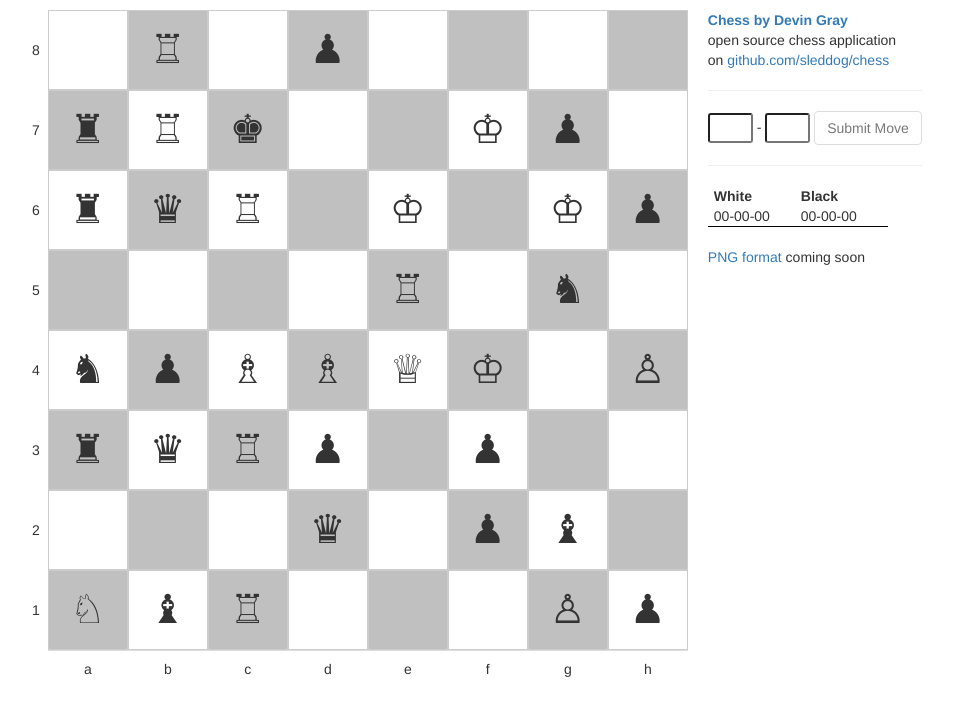
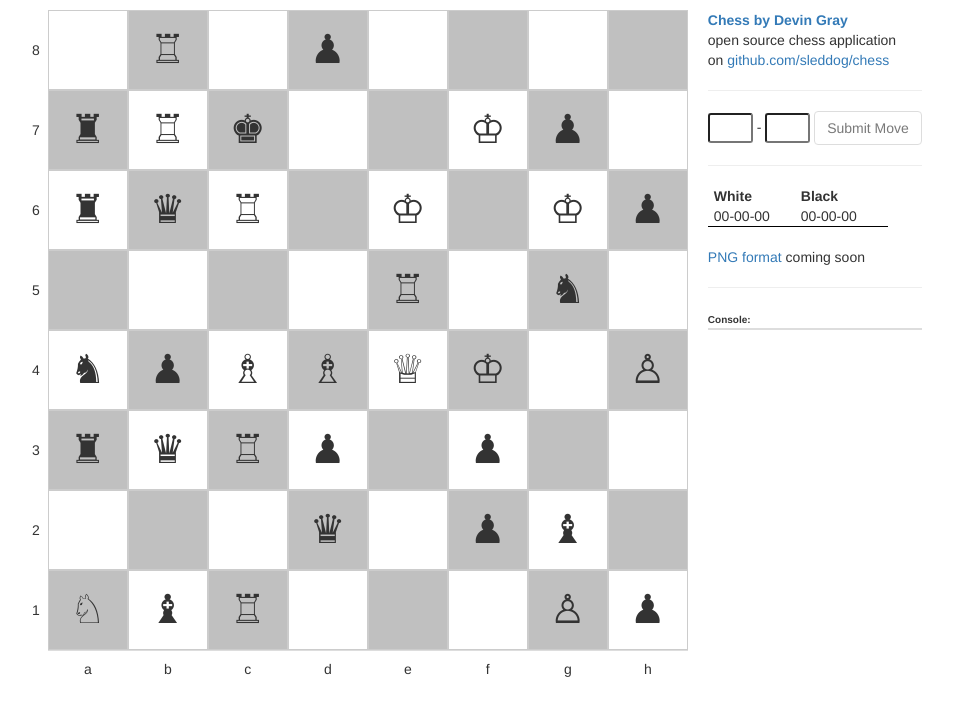
Before and after one commit to sleddog/chess, a PHP site: page /?random=1 in a window 1280 px wide. Shown: the top 716 px of the page, without its empty margins (56-1009 px from the left). Run offline with PHP 8.4, Linux system fonts and the light colour scheme; data that the repository does not hold is empty; some libraries are stand-ins or nearby versions.

Commit message:
add in the chess console to dump data from server AI

```diff
--- a/index.php
+++ b/index.php
@@ -234,6 +234,11 @@ on <a href="https://github.com/sleddog/chess">github.com/sleddog/chess</a><br />
   </p>
   </div>
 <br /><a href="http://en.wikipedia.org/wiki/Portable_Game_Notation">PNG format</a> coming soon
+<br />
+<hr />
+<span style='font-size:10px'><b>Console:</b></span><br />
+<div id='chess_console' style='border: 1px solid #dddddd; font-size: 10px'>
+</div>
 </td>
 </tr></table>
 <hr />
@@ -887,7 +892,7 @@ function get_move_from_server(selectedMove) {
             make_move(data['next-move']);
         }
         if(data['stats']) {
-            update_stats(data['stats']);
+            update_stats(data);
         }
     });
 }
@@ -1532,9 +1537,21 @@ var ChessClock = function(elem) {
     this.stop   = stop;
 };
 
-function update_stats(stats) {
+function update_stats(data) {
+    var stats = data['stats'];
+    var next_move = data['next-move'];
     console.log('update_stats()');
     console.log(stats);
+    var chess_console = document.getElementById('chess_console');
+    chess_console.innerHTML += 'black selected: <b>'+next_move+'</b><br />';
+    chess_console.innerHTML += '# boards evaluated per depth:<br />';
+    for (var key in stats) {
+        if (stats.hasOwnProperty(key)) {
+            console.log(key, stats[key]);
+            chess_console.innerHTML += key + ":" + stats[key] + " | ";
+        }
+    }
+    chess_console.innerHTML += '<hr style="margin:5px"/>';
 }
 
 //onload
```
